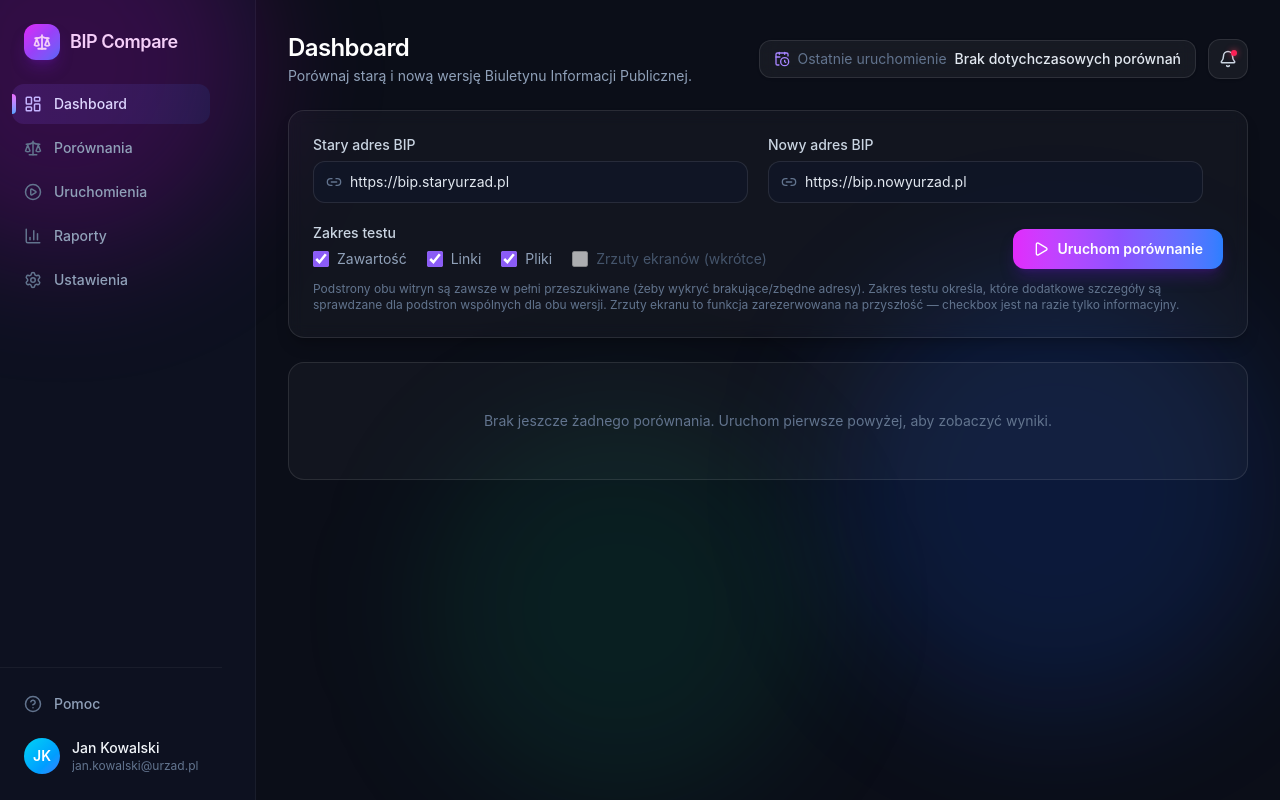
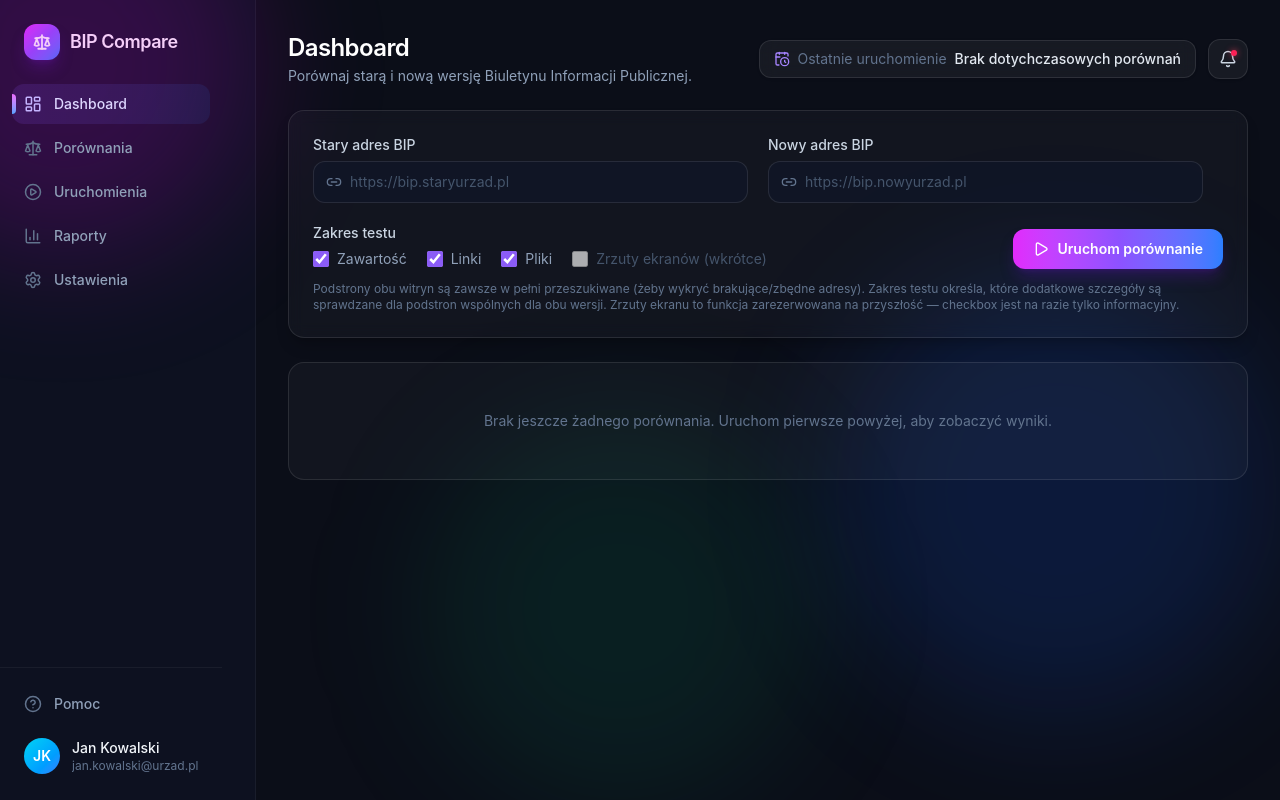
Before and after one commit to katerybitskaya/BIP-compare, a React (Vite) app in the folder bip-compare/: page / in a window 1280 px wide. Built offline with nearby package versions, Linux system fonts and the light colour scheme; no server answers.

Commit message:
feat: implement main application layout and comparison form component for BIP comparison tool

```diff
--- a/bip-compare/src/App.tsx
+++ b/bip-compare/src/App.tsx
@@ -22,6 +22,15 @@ function App() {
   const [runError, setRunError] = useState<string | null>(null);
   const [reportsRefreshKey, setReportsRefreshKey] = useState(0);
   const [selectedReportId, setSelectedReportId] = useState<string | null>(null);
+
+  // Form state lifted here so it survives tab switches
+  const [oldUrl, setOldUrl] = useState('');
+  const [newUrl, setNewUrl] = useState('');
+  const [scope, setScope] = useState<CompareScope>({
+    content: true,
+    links: true,
+    attachments: true,
+  });
 
   const [currentReport, setCurrentReport] = useState<ComparisonResult | null>(null);
   const [loadingInitialReport, setLoadingInitialReport] = useState(true);
@@ -138,7 +147,17 @@ function App() {
           <div className="space-y-6">
             {activeNav === 'dashboard' && (
               <>
-                <ComparisonForm onRun={handleRun} isRunning={isRunning} error={runError} />
+                <ComparisonForm
+                  oldUrl={oldUrl}
+                  newUrl={newUrl}
+                  scope={scope}
+                  onOldUrlChange={setOldUrl}
+                  onNewUrlChange={setNewUrl}
+                  onScopeChange={setScope}
+                  onRun={handleRun}
+                  isRunning={isRunning}
+                  error={runError}
+                />
 
                 <ErrorBoundary what="wyników ostatniego porównania">
                   {currentReport && !currentReport.both_reachable && (
--- a/bip-compare/src/components/ComparisonForm.tsx
+++ b/bip-compare/src/components/ComparisonForm.tsx
@@ -1,4 +1,3 @@
-import { useState } from 'react';
 import { Link2, Play, Loader2, AlertCircle } from 'lucide-react';
 import type { CompareScope } from '../api/types';
 
@@ -14,22 +13,30 @@ const SCOPE_OPTIONS: ScopeOption[] = [
 ];
 
 interface ComparisonFormProps {
+  oldUrl: string;
+  newUrl: string;
+  scope: CompareScope;
+  onOldUrlChange: (value: string) => void;
+  onNewUrlChange: (value: string) => void;
+  onScopeChange: (scope: CompareScope) => void;
   onRun: (oldUrl: string, newUrl: string, scope: CompareScope) => void;
   isRunning: boolean;
   error?: string | null;
 }
 
-export default function ComparisonForm({ onRun, isRunning, error }: ComparisonFormProps) {
-  const [oldUrl, setOldUrl] = useState('https://bip.staryurzad.pl');
-  const [newUrl, setNewUrl] = useState('https://bip.nowyurzad.pl');
-  const [scope, setScope] = useState<CompareScope>({
-    content: true,
-    links: true,
-    attachments: true,
-  });
-
+export default function ComparisonForm({
+  oldUrl,
+  newUrl,
+  scope,
+  onOldUrlChange,
+  onNewUrlChange,
+  onScopeChange,
+  onRun,
+  isRunning,
+  error,
+}: ComparisonFormProps) {
   const toggleScope = (key: keyof CompareScope) =>
-    setScope((prev) => ({ ...prev, [key]: !prev[key] }));
+    onScopeChange({ ...scope, [key]: !scope[key] });
 
   const noScopeSelected = !scope.content && !scope.links && !scope.attachments;
 
@@ -51,7 +58,7 @@ export default function ComparisonForm({ onRun, isRunning, error }: ComparisonFo
             <Link2 size={16} className="shrink-0 text-slate-400 dark:text-slate-500" />
             <input
               value={oldUrl}
-              onChange={(e) => setOldUrl(e.target.value)}
+              onChange={(e) => onOldUrlChange(e.target.value)}
               type="text"
               placeholder="https://bip.staryurzad.pl"
               className="w-full bg-transparent text-sm text-slate-900 dark:text-slate-200 outline-none placeholder:text-slate-400 dark:placeholder:text-slate-600"
@@ -67,7 +74,7 @@ export default function ComparisonForm({ onRun, isRunning, error }: ComparisonFo
             <Link2 size={16} className="shrink-0 text-slate-400 dark:text-slate-500" />
             <input
               value={newUrl}
-              onChange={(e) => setNewUrl(e.target.value)}
+              onChange={(e) => onNewUrlChange(e.target.value)}
               type="text"
               placeholder="https://bip.nowyurzad.pl"
               className="w-full bg-transparent text-sm text-slate-900 dark:text-slate-200 outline-none placeholder:text-slate-400 dark:placeholder:text-slate-600"
```
